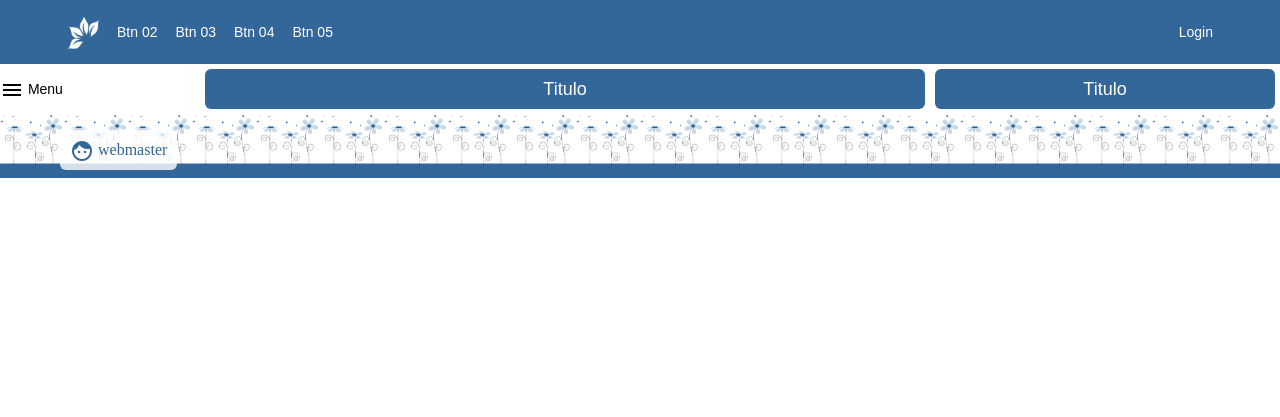
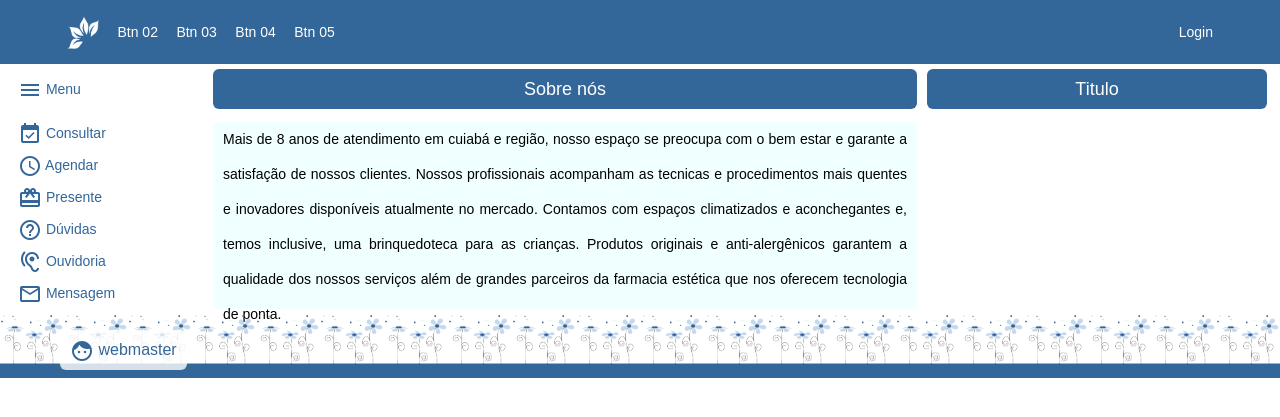
Before and after one commit to CarlosRamon-SI/Prova_2_Web_1, a PHP site: page / in a window 1280 px wide. Shown: the top 417 px of the page. Run offline with PHP 8.4, Linux system fonts and the light colour scheme.

Commit message:
cabecalho fixed, corpo grid e rodape absolute  ++

```diff
--- a/index.html
+++ b/index.html
@@ -49,7 +49,38 @@
             </div>
             <div id="main_title">
                 <div class="title">
-                    <span>Titulo</span>
+                    <span>Sobre nós</span>
+                </div>
+            </div>
+            <div id="menu">
+                <div class="menu_btn">
+                    <a href=""><p> <i class="material_icons">event_available</i> Consultar </p></a>
+                </div>
+                <div class="menu_btn">
+                    <a href=""><p> <i class="material_icons">schedule</i> Agendar</p></a>
+                </div>
+                <div class="menu_btn">
+                    <a href=""><p> <i class="material_icons">card_giftcard</i> Presente</p></a>
+                </div>
+                <div class="menu_btn">
+                    <a href=""><p> <i class="material_icons">help_outline</i> Dúvidas</p></a>
+                </div>
+                <div class="menu_btn">
+                    <a href=""><p> <i class="material_icons">hearing</i> Ouvidoria</p></a>
+                </div>
+                <div class="menu_btn">
+                    <a href=""><p> <i class="material_icons">mail_outline </i> Mensagem</p></a>
+                </div>
+            </div>
+            <div id="main">
+                <div class="content">
+                    <p> Mais de 8 anos de atendimento em cuiabá e região, nosso espaço se preocupa com o bem estar e garante a satisfação
+                        de nossos clientes. Nossos profissionais acompanham as tecnicas e procedimentos mais quentes e inovadores disponíveis atualmente
+                        no mercado.
+                        Contamos com espaços climatizados e aconchegantes e, temos inclusive, uma brinquedoteca para as crianças.
+                        Produtos originais e anti-alergênicos garantem a qualidade dos nossos serviços além de grandes parceiros da farmacia estética
+                        que nos oferecem tecnologia de ponta.
+                    </p>
                 </div>
             </div>
             <div id="side_title">
@@ -57,6 +88,10 @@
                     <span>Titulo</span>
                 </div>
             </div>
+            <div id="side">
+
+            </div>
+        </div>
         <div id="rodape">
             <div id="creditos" class="bar_container">
                 <div id="bar">
@@ -68,6 +103,5 @@
                 </div>
             </div>
         </div>
-    </div>
-</body>
+    </body>
 </html>
--- a/style/main.css
+++ b/style/main.css
@@ -1,3 +1,15 @@
+* {
+    font-family: Arial;
+}
+
+p {
+    margin-block-start: 8px;
+    margin-block-end: 8px;
+    padding-left: 10px;
+    padding-right: 10px;
+    font-size: 14px;
+}
+
 @font-face {
     font-family: 'Material Icons';
     font-style: normal;
@@ -27,10 +39,8 @@
 }
 
 #corpo {
-    position: absolute;
     width: 100%;
-    top: 64px;
-    left: 0;
+    margin-top: 64px;
     display: grid;
     grid-template-columns: 200px auto 350px;
     grid-template-rows: auto;
@@ -46,19 +56,20 @@
 }
 
 .title {
-    font-family: arial;
     font-size: 18px;
     line-height: 40px;
     text-align: center;
 }
 
 #menu_title {
-    font-family: arial;
+    padding-left: 10px;
     font-size: 14px;
     line-height: 50px;
     grid-column-start: 1;
     grid-column-end: 2;
+    color: #336699;
 }
+
 
 #main_title {
     margin: 5px;
@@ -74,7 +85,49 @@
     color: #fff;
 }
 
+#menu {
+    grid-column-start: 1;
+    grid-column-end: 2;
+    grid-row-start: 2;
+    grid-row-end: 4;
+}
+
+.menu_btn {
+    border-radius: 6px;
+    background-color: rgba(0, 0, 0, .0);
+}
+
+.menu_btn:hover {
+    background-color: rgba(51, 102, 153,.1);
+}
+
+#main {
+    grid-column-start: 2;
+    grid-column-end: 3;
+    grid-row-start: 2;
+    grid-row-end: 4;
+}
+
+.content {
+    background-color: azure;
+    grid-column-start: 2;
+    grid-column-end: 4;
+    height: 187px;
+    margin: 5px;
+    border-radius: 6px;
+    text-align: justify;
+    line-height: 35px;
+}
+
+#side {
+    grid-column-start: 3;
+    grid-column-end: 4;
+}
+
 #rodape {
+    position: absolute;
+    width: 100%;
+    left: 0;
     background: url(./img/backgrounds/rdp_bkg_flores_blue.png);
     background-size: 64px;
     background-repeat: repeat;
@@ -116,7 +169,6 @@
 }
 
 .btn_bar {
-    font-family: arial;
     font-size: 14px;
     line-height: 60px;
     position: relative;
@@ -163,14 +215,9 @@
 }
 
 /* limpa configurações de links pre-definidas */
-a:visited {
+a:visited, a:active, a:link {
     text-decoration: none;
-}
-a:active {
-    text-decoration: none;
-}
-a:link {
-    text-decoration: none;
+    color: #336699;
 }
 a:hover {
     text-decoration: none;
```
